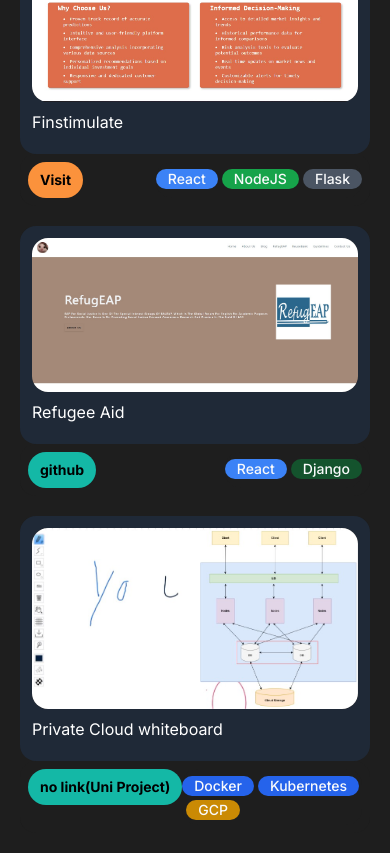
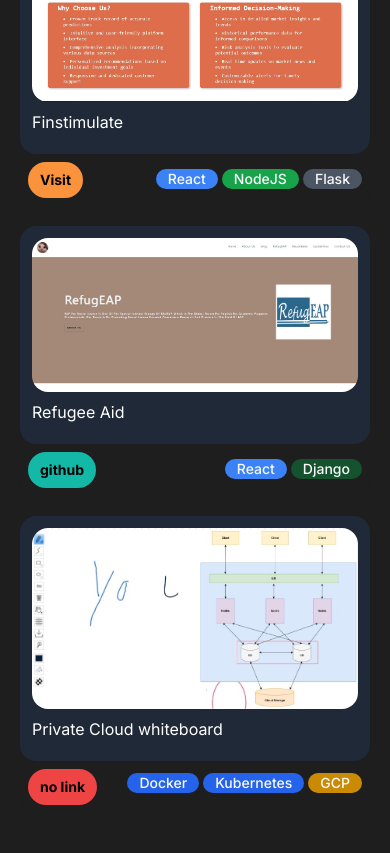
Before and after one commit to MabroorA/portfolio-nextjs-, a Next.js app: page / in a window 390 px wide. Shown: the part 904-1757 px from the top of the page. Built offline with nearby package versions, Linux system fonts and the light colour scheme.

Commit message:
links added for mobile buttons

```diff
--- a/components/projectsSection.tsx
+++ b/components/projectsSection.tsx
@@ -55,7 +55,9 @@ export default function ProjectsSection() {
               {/* CARD FOOTER */}
               <div className='flex flex-row justify-between lg:justify-end rounded-2xl p-2'>
                   <div className='lg:hidden'>
-                    <Button size="sm" className='bg-teal-500 rounded-3xl text-black font-bold '>Visit</Button>
+                    <Link href="https://humanize-text.com/">
+                      <Button size="sm" className='bg-teal-500 rounded-3xl text-black font-bold '>Visit</Button>
+                    </Link>
                   </div>
                   <div className=' bg-inherit space-x-1 py-1 rounded-2xl '>
                       <Button size="sm"className='bg-black rounded-3xl w-fit h-fit' >Nextjs</Button>
@@ -71,7 +73,7 @@ export default function ProjectsSection() {
                     {/* PIC */}
                     <div className=" bg-inherit ">
                       <div className="rounded-2xl">
-                        <Link href="https://humanize-text.com/">
+                        <Link href="https://stocks-prediction-app.pages.dev">
                           <Image
                             className=" lg:min-w-60 lg:min-h-60 border-1 object-fill rounded-2xl "
                             src={StocksPic}
@@ -94,7 +96,9 @@ export default function ProjectsSection() {
               {/* CARD FOOTER */}
               <div className='flex flex-row justify-between lg:justify-end rounded-2xl p-2'>
                   <div className='lg:hidden'>
-                    <Button size="sm" className='bg-orange-400 rounded-3xl text-black font-bold'>Visit</Button>
+                    <Link href="https://stocks-prediction-app.pages.dev">
+                      <Button size="sm" className='bg-orange-400 rounded-3xl text-black font-bold'>Visit</Button>
+                    </Link>
                   </div>
                   <div className=' bg-inherit space-x-1 py-1 rounded-2xl '>
                       <Button size="sm"className='bg-blue-500 rounded-3xl w-fit h-fit' >React</Button>
@@ -111,7 +115,7 @@ export default function ProjectsSection() {
                     {/* PIC */}
                     <div className=" bg-inherit ">
                       <div className="rounded-2xl">
-                        <Link href="https://humanize-text.com/">
+                        <Link href="https://github.com/MabroorA/refugeEAP-app">
                           <Image
                             className=" lg:min-w-60 lg:min-h-60 border-1 object-fill rounded-2xl "
                             src={refugePic}
@@ -134,7 +138,9 @@ export default function ProjectsSection() {
               {/* CARD FOOTER */}
               <div className='flex flex-row justify-between lg:justify-end rounded-2xl p-2'>
                   <div className='lg:hidden'>
-                    <Button size="sm" className='bg-teal-500 rounded-3xl text-black font-bold '>github</Button>
+                    <Link href="https://github.com/MabroorA/refugeEAP-app">
+                      <Button size="sm" className='bg-teal-500 rounded-3xl text-black font-bold '>github</Button>
+                    </Link>
                   </div>
                   <div className=' bg-inherit space-x-1 py-1 rounded-2xl '>
                       <Button size="sm"className='bg-blue-500 rounded-3xl w-fit h-fit' >React</Button>
@@ -174,9 +180,11 @@ export default function ProjectsSection() {
               {/* CARD FOOTER */}
               <div className='flex flex-row justify-between lg:justify-end rounded-2xl p-2'>
                   <div className='lg:hidden'>
-                    <Button size="sm" className='bg-teal-500 rounded-3xl text-black font-bold '>no link(Uni Project)</Button>
+                    <Link href="">
+                      <Button size="sm" variant="destructive" className=' rounded-3xl text-black font-bold '>no link</Button>
+                    </Link>
                   </div>
-                  <div className=' bg-inherit space-x-1 py-1 rounded-2xl '>
+                  <div className='flex flex-row bg-inherit space-x-1 py-1 rounded-2xl '>
                       <Button size="sm"className='bg-blue-600 rounded-3xl w-fit h-fit' >Docker</Button>
                       <Button size="sm" className='bg-blue-600 rounded-3xl w-fit h-fit' >Kubernetes</Button>
                       <Button size="sm" className='bg-yellow-600 rounded-3xl w-fit h-fit' >GCP</Button>
```
